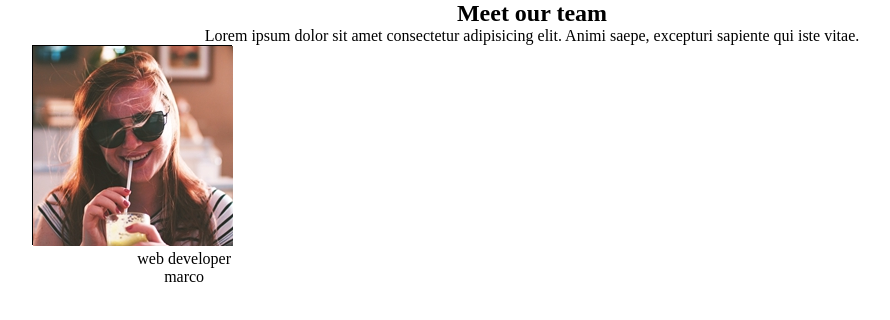
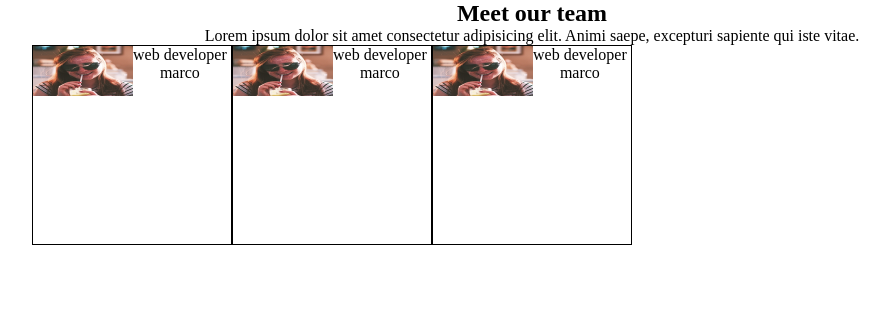
Before and after one commit to giovanni-moccaldi/html-css-float-cards, a plain HTML site: page index.html in a window 1280 px wide. Shown: the whole page, without its empty margins (108-998 px from the left). Drawn offline with Linux system fonts and the light colour scheme.

Commit message:
first-step

```diff
--- a/index.html
+++ b/index.html
@@ -1,5 +1,6 @@
 <!DOCTYPE html>
 <html lang="en">
+
 <head>
     <meta charset="UTF-8">
     <meta http-equiv="X-UA-Compatible" content="IE=edge">
@@ -7,27 +8,48 @@
     <title>Document</title>
     <link rel="stylesheet" type="text/css" href="./main.css">
 </head>
-<body >
+
+<body>
     <main>
         <section>
             <div class="container">
                 <h1>Meet our team</h1>
-            <p>Lorem ipsum dolor sit amet consectetur adipisicing elit. Animi saepe, excepturi sapiente qui iste vitae.</p>
+                <p>Lorem ipsum dolor sit amet consectetur adipisicing elit. Animi saepe, excepturi sapiente qui iste
+                    vitae.</p>
+            <div class="padre">
                 <div class="row">
-                <div class="column">
                     <img src="./female1.png" alt="">
+
                         <div class="description">
                             <p>web developer</p>
                             <p>marco</p>
                         </div>
+
+                </div>
+                <div class="row">
+                    <img src="./female1.png" alt="">
+
+                        <div class="description">
+                            <p>web developer</p>
+                            <p>marco</p>
+                        </div>
+
+                </div>
+                <div class="row">
+                    <img src="./female1.png" alt="">
+
+                        <div class="description">
+                            <p>web developer</p>
+                            <p>marco</p>
+                        </div>
+
                     </div>
                 </div>
-
-
 
             </div>
         </section>
     </main>
 </body>
 </body>
+
 </html>
--- a/main.css
+++ b/main.css
@@ -16,13 +16,30 @@ h1,p{
 
 
 
-.column{
+.row{
     height: 200px;
     width: 200px;
     border: 1px solid black;
+    float:left
 
 
 }
+
+
+img{
+    float: left;
+    width: 100px;
+    height: 50px;
+
+}
 .description{
-    float: right;
+    float: left;
+
 }
+.padre::after{
+    content:'';
+    display: table;
+    clear: both;
+
+
+}
```
Lines whose indentation alone changed are shown as unchanged.
